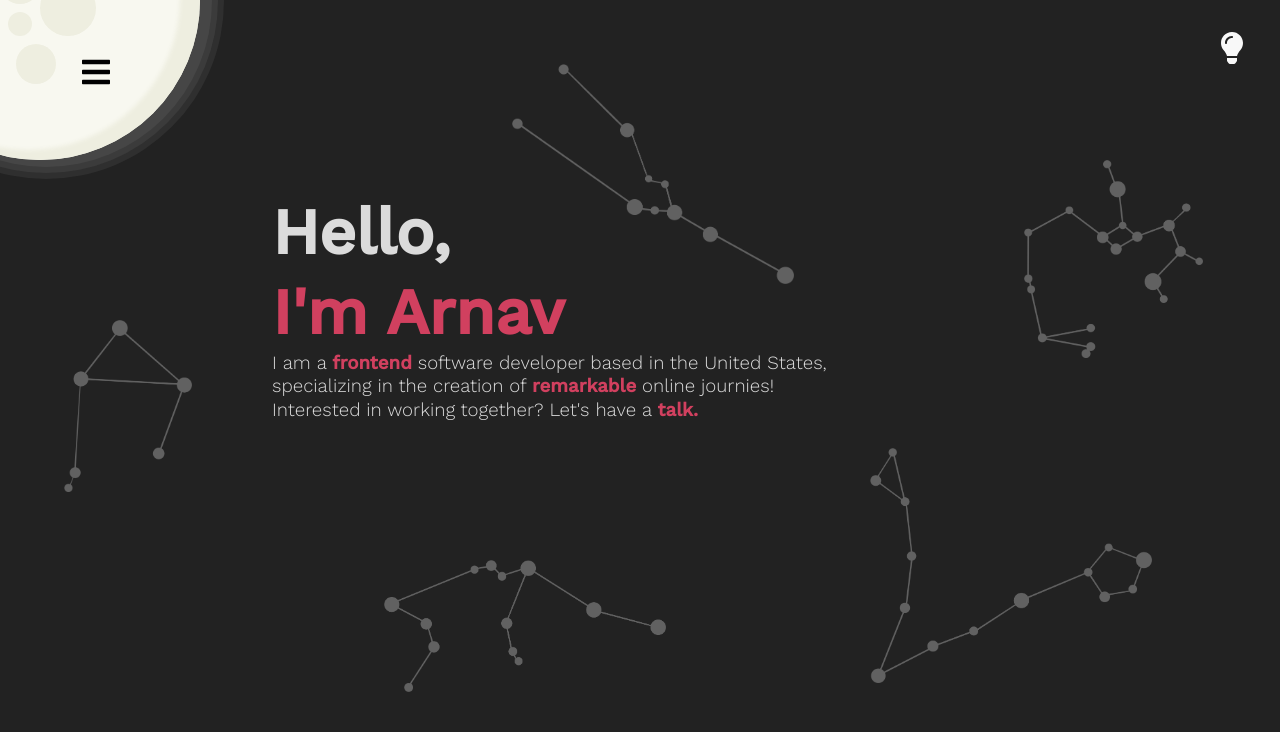
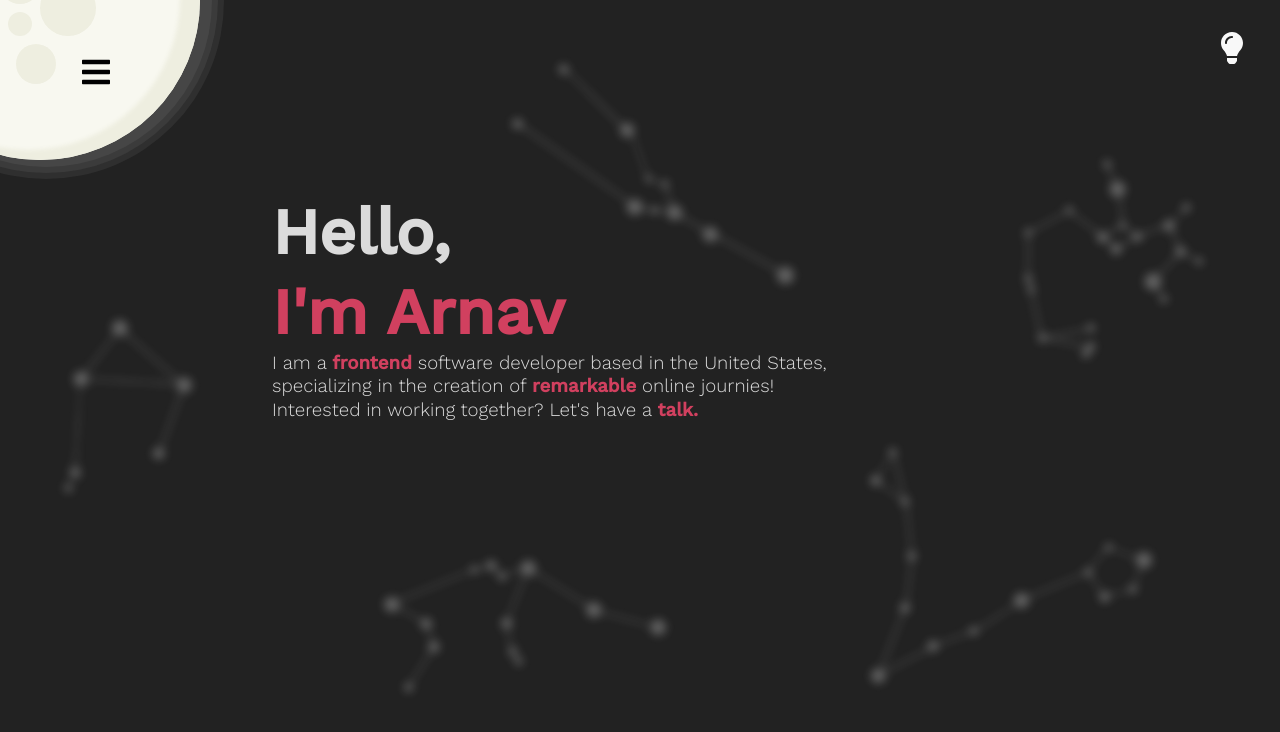
Before and after one commit to Arnav350/portfolio, a React (Create React App) app: page / in a window 1280 px wide. Shown: the top 732 px of the page. Built offline with nearby package versions, Linux system fonts and the light colour scheme.

Commit message:
fixed spelling, changed anim from section to main__wrapper, added constellation__box

```diff
--- a/src/App.css
+++ b/src/App.css
@@ -224,7 +224,7 @@ img {
 }
 
 
-/* intro__circle */
+/* nav__circle */
 
 .nav__circle {
   position: fixed;
@@ -279,12 +279,11 @@ img {
   rotate: 75deg;
 }
 
-/* intro__text */
+/* intro */
 
 .intro {
   position: relative;
   height: 100vh;
-  background-color: #222222;
   transition: filter 700ms ease;
 }
 
@@ -320,6 +319,7 @@ img {
 .intro__constellation {
   position: absolute;
   opacity: 0.3;
+  filter: blur(5px);
   transition: opacity 100ms ease;
 }
 
@@ -357,7 +357,6 @@ img {
 
 .projects {
   height: 100vh;
-  background-color: #222222;
 }
 
 .temp {
@@ -374,7 +373,6 @@ img {
 
 .experience {
   height: 100vh;
-  background-color: #222222;
 }
 
 .temp {
@@ -391,7 +389,6 @@ img {
 
 .contact {
   height: 100vh;
-  background-color: #222222;
 }
 
 .temp {
@@ -441,7 +438,7 @@ img {
 
 /* dark */
 
-.dark section,
+.dark .main__wrapper,
 .dark .nav__background {
   filter: invert(1);
 }
--- a/src/App.tsx
+++ b/src/App.tsx
@@ -126,8 +126,7 @@ function App() {
       </nav>
       <div className="main__wrapper">
         <main className="main">
-          <section className="intro" ref={intro}>
-            <FaLightbulb className="intro__dark click" onClick={toggleDark} />
+          <div className="constellation__box">
             <figure className="intro__constellation intro__constellation--1">
               <img src={constellation1} />
             </figure>
@@ -143,6 +142,9 @@ function App() {
             <figure className="intro__constellation intro__constellation--5">
               <img src={constellation5} />
             </figure>
+          </div>
+          <section className="intro" ref={intro}>
+            <FaLightbulb className="intro__dark click" onClick={toggleDark} />
             <div className="intro__text container">
               <h1 className="intro__title">Hello,</h1>
               <h1 className="intro__title">
```
